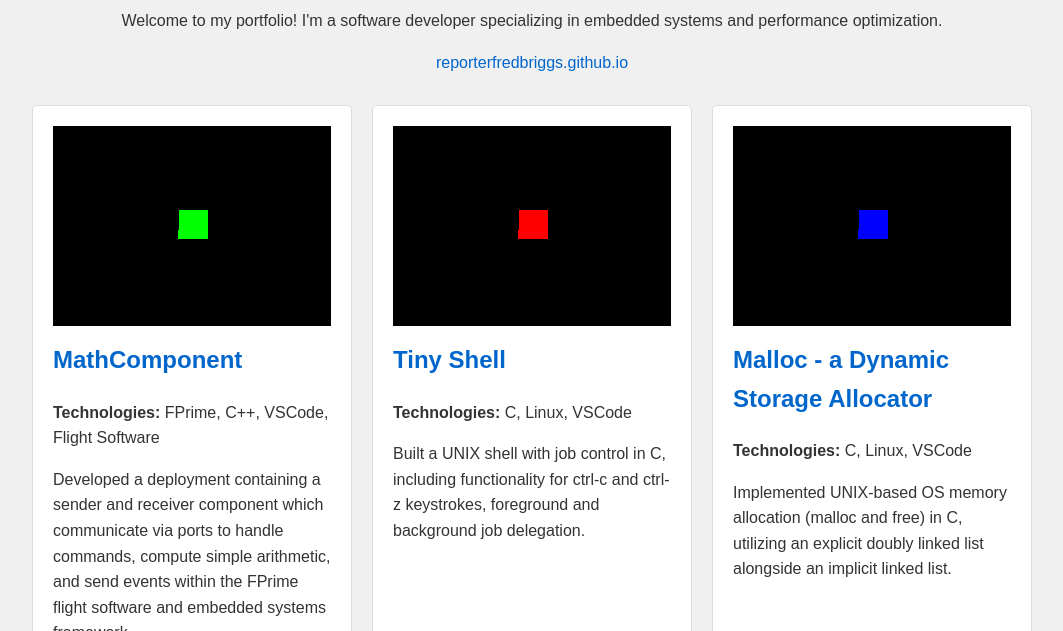
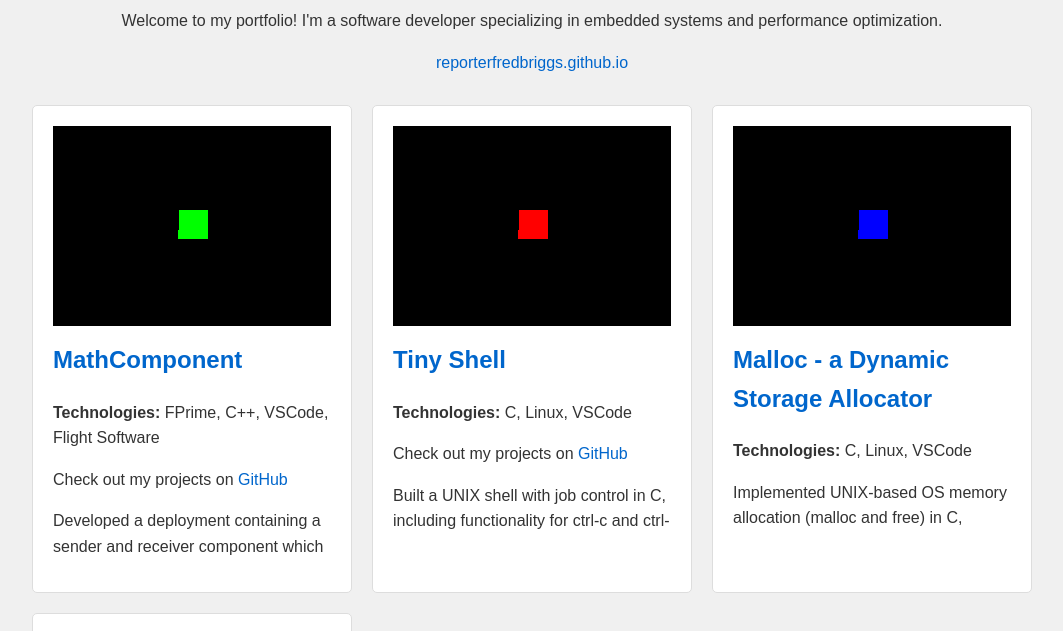
Before and after one commit to reporterfredbriggs/reporterfredbriggs.github.io, a plain HTML site: page index.html in a window 1280 px wide. Shown: the part 106-737 px from the top of the page, without its empty margins (108-1171 px from the left). Drawn offline with nearby package versions, Linux system fonts and the light colour scheme.

Commit message:
Added more

```diff
--- a/index.html
+++ b/index.html
@@ -72,12 +72,14 @@
                 <div class="project-3d" id="math-component"></div>
                 <h2>MathComponent</h2>
                 <p><strong>Technologies:</strong> FPrime, C++, VSCode, Flight Software</p>
+                <p>Check out my projects on <a href="https://github.com/reporterfredbriggs" target="_blank">GitHub</a></p>
                 <p>Developed a deployment containing a sender and receiver component which communicate via ports to handle commands, compute simple arithmetic, and send events within the FPrime flight software and embedded systems framework.</p>
             </div>
             <div class="project">
                 <div class="project-3d" id="tiny-shell"></div>
                 <h2>Tiny Shell</h2>
                 <p><strong>Technologies:</strong> C, Linux, VSCode</p>
+                <p>Check out my projects on <a href="https://github.com/reporterfredbriggs" target="_blank">GitHub</a></p>
                 <p>Built a UNIX shell with job control in C, including functionality for ctrl-c and ctrl-z keystrokes, foreground and background job delegation.</p>
             </div>
             <div class="project">
@@ -124,5 +126,22 @@
         createScene('malloc', 0x0000ff);
         createScene('kernel-optimization', 0xffff00);
     </script>
+    <script>
+        document.querySelectorAll('.project').forEach(project => {
+            const description = project.querySelector('p:last-child');
+            const originalHeight = description.scrollHeight + 'px';
+            description.style.maxHeight = '3em';
+            description.style.overflow = 'hidden';
+            description.style.transition = 'max-height 0.3s ease';
+
+            project.addEventListener('click', () => {
+                if (description.style.maxHeight === '3em') {
+                    description.style.maxHeight = originalHeight;
+                } else {
+                    description.style.maxHeight = '3em';
+                }
+            });
+        });
+    </script>
 </body>
 </html>
```
